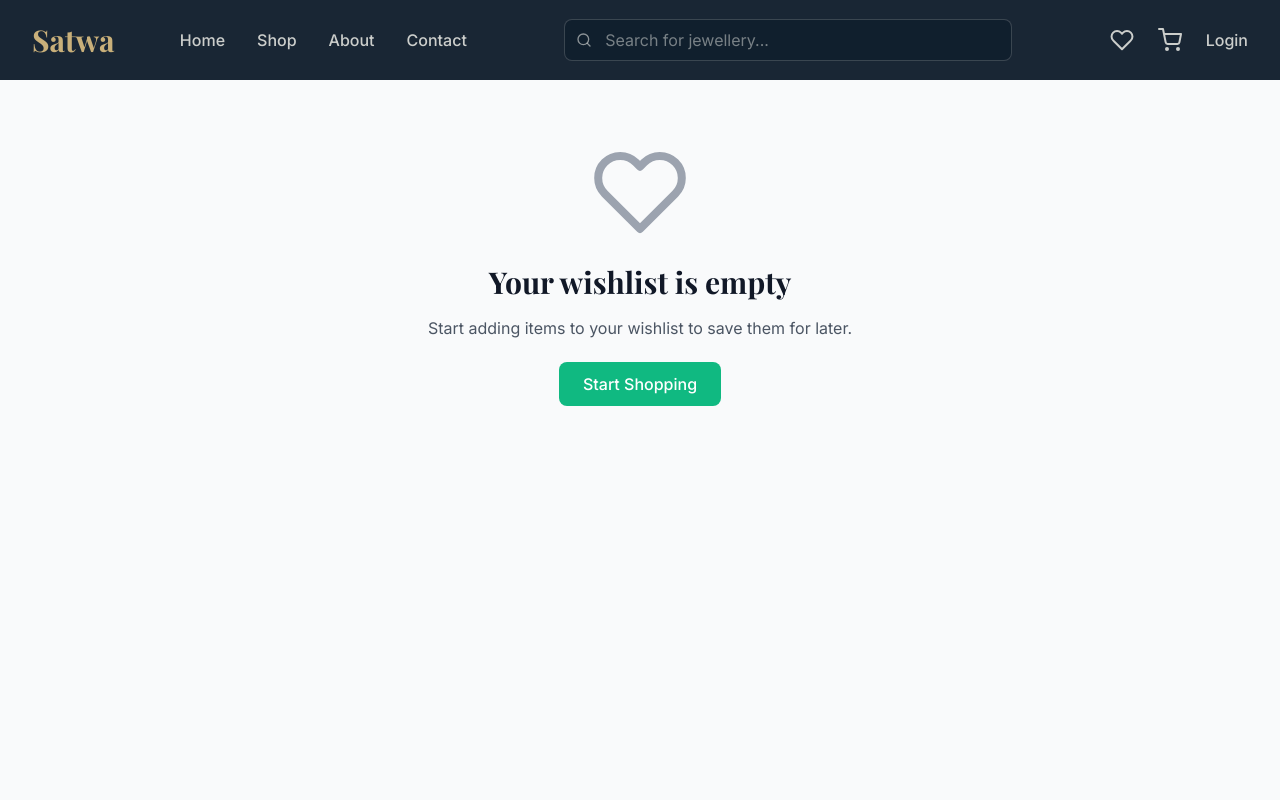
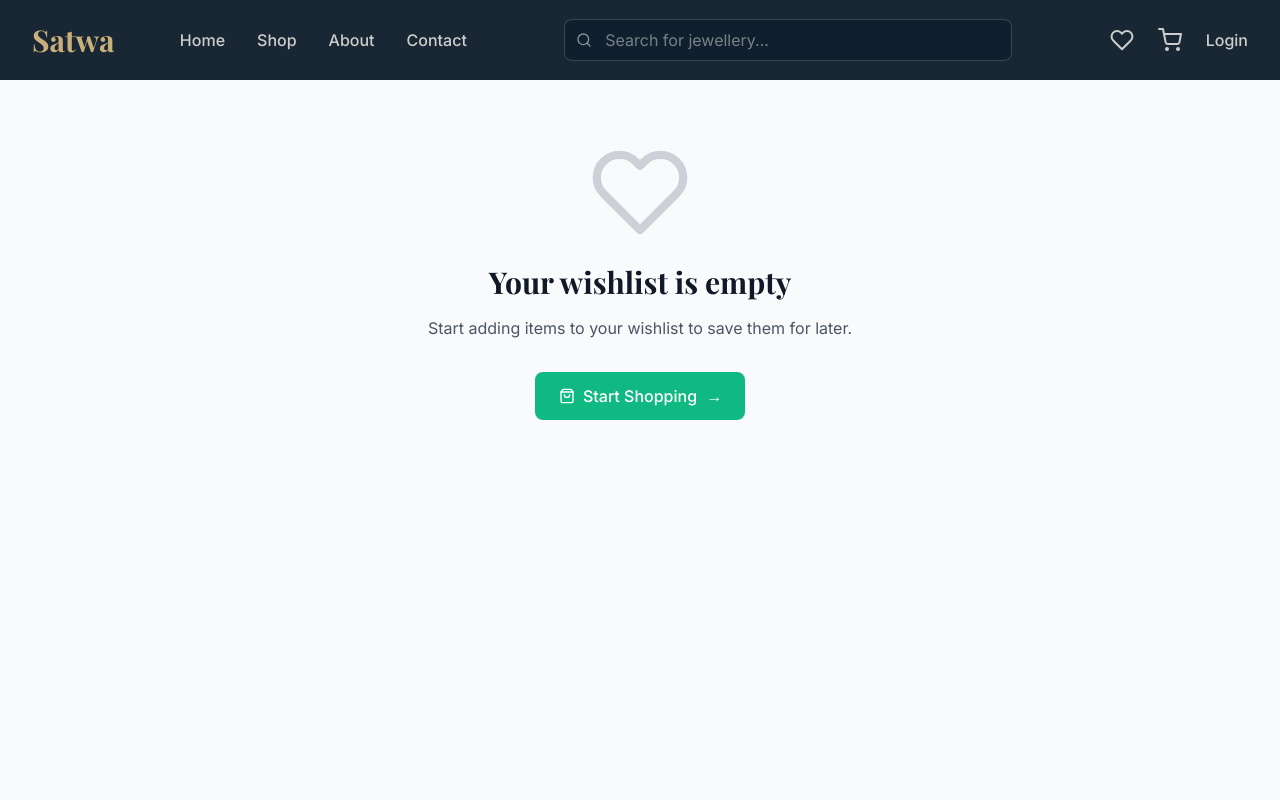
Before and after one commit to Ritesh810/Satwa, a React (Create React App) app in the folder client/: page /wishlist in a window 1280 px wide. Shown: the top 800 px of the page. Built offline with nearby package versions, Linux system fonts and the light colour scheme.

Commit message:
wishlist animation added

```diff
--- a/client/src/pages/Wishlist.js
+++ b/client/src/pages/Wishlist.js
@@ -1,21 +1,100 @@
 import React from 'react';
 import { Link } from 'react-router-dom';
+import { motion, AnimatePresence } from 'framer-motion';
 import { useWishlist } from '../contexts/WishlistContext';
-import { FiHeart, FiTrash2 } from 'react-icons/fi';
+import { FiHeart, FiTrash2, FiShoppingBag } from 'react-icons/fi';
 import ProductCard from '../components/ProductCard';
 import toast from 'react-hot-toast';
 
+// Animation variants
+const pageVariants = {
+  initial: { opacity: 0, y: 20 },
+  animate: { opacity: 1, y: 0 },
+  transition: { duration: 0.5 }
+};
+
+const headerVariants = {
+  initial: { opacity: 0, y: 30 },
+  animate: { opacity: 1, y: 0 },
+  transition: { duration: 0.6, delay: 0.2 }
+};
+
+const staggerContainer = {
+  animate: {
+    transition: {
+      staggerChildren: 0.1,
+      delayChildren: 0.3
+    }
+  }
+};
+
+const itemVariants = {
+  initial: { opacity: 0, y: 20, scale: 0.9 },
+  animate: { opacity: 1, y: 0, scale: 1 },
+  exit: { opacity: 0, scale: 0.8, transition: { duration: 0.2 } },
+  transition: { duration: 0.4 }
+};
+
+const emptyStateVariants = {
+  initial: { opacity: 0, scale: 0.8 },
+  animate: { opacity: 1, scale: 1 },
+  transition: { duration: 0.6, delay: 0.2 }
+};
+
+// Animated Heart Icon Component
+const AnimatedHeartIcon = () => (
+  <motion.div
+    initial={{ scale: 0, rotate: -180 }}
+    animate={{ scale: 1, rotate: 0 }}
+    transition={{ duration: 0.8, delay: 0.3, type: "spring", stiffness: 100 }}
+    className="text-gray-400 mb-6"
+  >
+    <motion.div
+      animate={{
+        scale: [1, 1.1, 1],
+        opacity: [0.4, 0.6, 0.4]
+      }}
+      transition={{
+        duration: 2,
+        repeat: Infinity,
+        ease: "easeInOut"
+      }}
+    >
+      <FiHeart className="w-24 h-24 mx-auto" />
+    </motion.div>
+  </motion.div>
+);
+
+// Animated Clear Button Component
+const AnimatedClearButton = ({ onClick }) => (
+  <motion.button
+    onClick={onClick}
+    className="flex items-center gap-2 text-red-600 hover:text-red-700 font-medium"
+    aria-label="Clear entire wishlist"
+    whileHover={{ scale: 1.05, x: -2 }}
+    whileTap={{ scale: 0.95 }}
+    initial={{ opacity: 0, x: 20 }}
+    animate={{ opacity: 1, x: 0 }}
+    transition={{ duration: 0.4, delay: 0.5 }}
+  >
+    <motion.div
+      whileHover={{ rotate: 10 }}
+      transition={{ duration: 0.2 }}
+    >
+      <FiTrash2 />
+    </motion.div>
+    Clear All
+  </motion.button>
+);
+
 const Wishlist = () => {
-  // No changes needed here, the context hook is well-used
   const { items, removeFromWishlist, clearWishlist } = useWishlist();
 
-  // The removal handler is now passed down to the child component
   const handleRemoveItem = (productId) => {
     removeFromWishlist(productId);
     toast.success('Removed from wishlist');
   };
 
-  // ADDED: Confirmation dialog for a destructive action
   const handleClearWishlist = () => {
     if (window.confirm('Are you sure you want to clear your entire wishlist?')) {
       clearWishlist();
@@ -23,64 +102,194 @@ const Wishlist = () => {
     }
   };
 
-  // The empty state is already well-implemented, no changes needed
+  // Empty state with animations
   if (items.length === 0) {
     return (
-      <div className="pt-16 lg:pt-20 min-h-screen bg-gray-50">
+      <motion.div
+        className="pt-16 lg:pt-20 min-h-screen bg-gray-50"
+        initial={{ opacity: 0 }}
+        animate={{ opacity: 1 }}
+        transition={{ duration: 0.5 }}
+      >
         <div className="max-w-4xl mx-auto px-4 sm:px-6 lg:px-8 py-16">
-          <div className="text-center">
-            <div className="text-gray-400 mb-6">
-              <FiHeart className="w-24 h-24 mx-auto" />
-            </div>
-            <h1 className="text-3xl font-serif font-bold text-gray-900 mb-4">
+          <motion.div
+            className="text-center"
+            variants={emptyStateVariants}
+            initial="initial"
+            animate="animate"
+          >
+            <AnimatedHeartIcon />
+
+            <motion.h1
+              className="text-3xl font-serif font-bold text-gray-900 mb-4"
+              initial={{ opacity: 0, y: 20 }}
+              animate={{ opacity: 1, y: 0 }}
+              transition={{ duration: 0.6, delay: 0.5 }}
+            >
               Your wishlist is empty
-            </h1>
-            <p className="text-gray-600 mb-8 max-w-md mx-auto">
+            </motion.h1>
+
+            <motion.p
+              className="text-gray-600 mb-8 max-w-md mx-auto"
+              initial={{ opacity: 0, y: 20 }}
+              animate={{ opacity: 1, y: 0 }}
+              transition={{ duration: 0.6, delay: 0.7 }}
+            >
               Start adding items to your wishlist to save them for later.
-            </p>
-            <Link to="/shop" className="btn-primary">
-              Start Shopping
-            </Link>
-          </div>
+            </motion.p>
+
+            <motion.div
+              initial={{ opacity: 0, y: 20 }}
+              animate={{ opacity: 1, y: 0 }}
+              transition={{ duration: 0.6, delay: 0.9 }}
+            >
+              <Link to="/shop">
+                <motion.button
+                  className="btn-primary inline-flex items-center gap-2"
+                  whileHover={{ scale: 1.05, y: -2 }}
+                  whileTap={{ scale: 0.95 }}
+                >
+                  <FiShoppingBag />
+                  <span>Start Shopping</span>
+                  <motion.span
+                    animate={{ x: [0, 4, 0] }}
+                    transition={{ duration: 1.5, repeat: Infinity }}
+                  >
+                    →
+                  </motion.span>
+                </motion.button>
+              </Link>
+            </motion.div>
+          </motion.div>
         </div>
-      </div>
+      </motion.div>
     );
   }
 
   return (
-    <div className="pt-16 lg:pt-20 min-h-screen bg-gray-50">
+    <motion.div
+      className="pt-16 lg:pt-20 min-h-screen bg-gray-50"
+      {...pageVariants}
+    >
       <div className="max-w-7xl mx-auto px-4 sm:px-6 lg:px-8 py-8">
-        <div className="flex items-center justify-between mb-8">
-          <div>
-            <h1 className="text-3xl lg:text-4xl font-serif font-bold text-gray-900 mb-2">
+
+        {/* Header Section */}
+        <motion.div
+          className="flex items-center justify-between mb-8"
+          variants={headerVariants}
+          initial="initial"
+          animate="animate"
+        >
+          <motion.div
+            initial={{ opacity: 0, x: -20 }}
+            animate={{ opacity: 1, x: 0 }}
+            transition={{ duration: 0.6, delay: 0.3 }}
+          >
+            <motion.h1
+              className="text-3xl lg:text-4xl font-serif font-bold text-gray-900 mb-2"
+              initial={{ opacity: 0, y: 20 }}
+              animate={{ opacity: 1, y: 0 }}
+              transition={{ duration: 0.6, delay: 0.4 }}
+            >
               My Wishlist
-            </h1>
-            <p className="text-gray-600">
-              {items.length} item{items.length !== 1 ? 's' : ''} in your wishlist
-            </p>
-          </div>
-          <button
-            onClick={handleClearWishlist}
-            className="flex items-center gap-2 text-red-600 hover:text-red-700 font-medium"
-            aria-label="Clear entire wishlist" // Added for accessibility
+            </motion.h1>
+
+            <motion.p
+              className="text-gray-600"
+              initial={{ opacity: 0 }}
+              animate={{ opacity: 1 }}
+              transition={{ duration: 0.6, delay: 0.6 }}
+            >
+              <motion.span
+                key={items.length}
+                initial={{ scale: 1.2, color: "#C9B07A" }}
+                animate={{ scale: 1, color: "#6B7280" }}
+                transition={{ duration: 0.3 }}
+              >
+                {items.length}
+              </motion.span>
+              {' '}item{items.length !== 1 ? 's' : ''} in your wishlist
+            </motion.p>
+          </motion.div>
+
+          <AnimatedClearButton onClick={handleClearWishlist} />
+        </motion.div>
+
+        {/* Products Grid */}
+        <motion.div
+          className="grid grid-cols-1 md:grid-cols-2 lg:grid-cols-3 xl:grid-cols-4 gap-6"
+          variants={staggerContainer}
+          initial="initial"
+          animate="animate"
+        >
+          <AnimatePresence mode="popLayout">
+            {items.map((product, index) => (
+              <motion.div
+                key={product.id}
+                variants={itemVariants}
+                initial="initial"
+                animate="animate"
+                exit="exit"
+                layout
+                layoutId={`wishlist-item-${product.id}`}
+                whileHover={{ y: -8, scale: 1.02 }}
+                transition={{ duration: 0.3 }}
+              >
+                <motion.div
+                  className="relative"
+                  whileHover={{
+                    boxShadow: "0 20px 40px rgba(0,0,0,0.1)"
+                  }}
+                  transition={{ duration: 0.3 }}
+                >
+                  <ProductCard
+                    product={product}
+                    onRemoveFromWishlist={() => handleRemoveItem(product.id)}
+                  />
+
+                  {/* Wishlist Badge */}
+                  <motion.div
+                    className="absolute -top-2 -right-2 bg-red-500 text-white rounded-full w-8 h-8 flex items-center justify-center text-sm"
+                    initial={{ scale: 0, rotate: -180 }}
+                    animate={{ scale: 1, rotate: 0 }}
+                    transition={{
+                      duration: 0.4,
+                      delay: index * 0.1 + 0.5,
+                      type: "spring",
+                      stiffness: 200
+                    }}
+                    whileHover={{
+                      scale: 1.1,
+                      rotate: 10
+                    }}
+                  >
+                    <FiHeart className="w-4 h-4 fill-current" />
+                  </motion.div>
+                </motion.div>
+              </motion.div>
+            ))}
+          </AnimatePresence>
+        </motion.div>
+
+        {/* Footer Message */}
+        {items.length > 0 && (
+          <motion.div
+            className="mt-12 text-center"
+            initial={{ opacity: 0, y: 20 }}
+            animate={{ opacity: 1, y: 0 }}
+            transition={{ duration: 0.6, delay: 1 }}
           >
-            <FiTrash2 />
-            Clear All
-          </button>
-        </div>
-
-        <div className="grid grid-cols-1 md:grid-cols-2 lg:grid-cols-3 xl:grid-cols-4 gap-6">
-          {items.map((product) => (
-            // MODIFIED: Pass the handler function as a prop
-            <ProductCard
-              key={product.id}
-              product={product}
-              onRemoveFromWishlist={() => handleRemoveItem(product.id)}
-            />
-          ))}
-        </div>
+            <motion.p
+              className="text-gray-500 text-sm"
+              animate={{ opacity: [0.7, 1, 0.7] }}
+              transition={{ duration: 2, repeat: Infinity }}
+            >
+              💡 Items in your wishlist are saved for 30 days
+            </motion.p>
+          </motion.div>
+        )}
       </div>
-    </div>
+    </motion.div>
   );
 };
 
```
